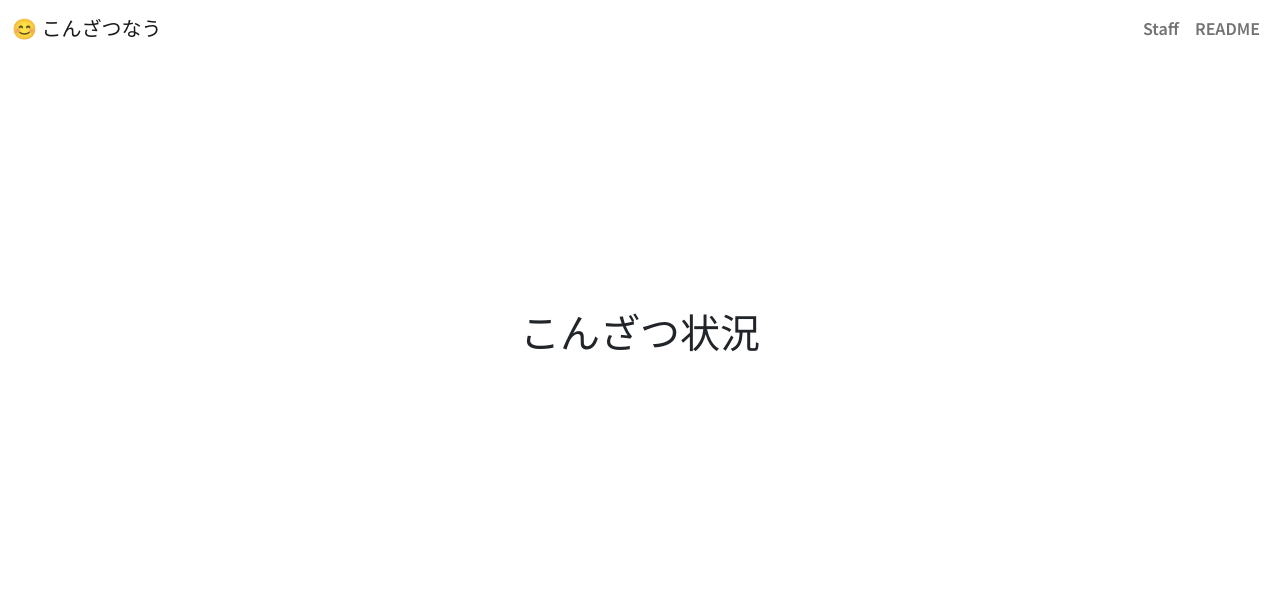
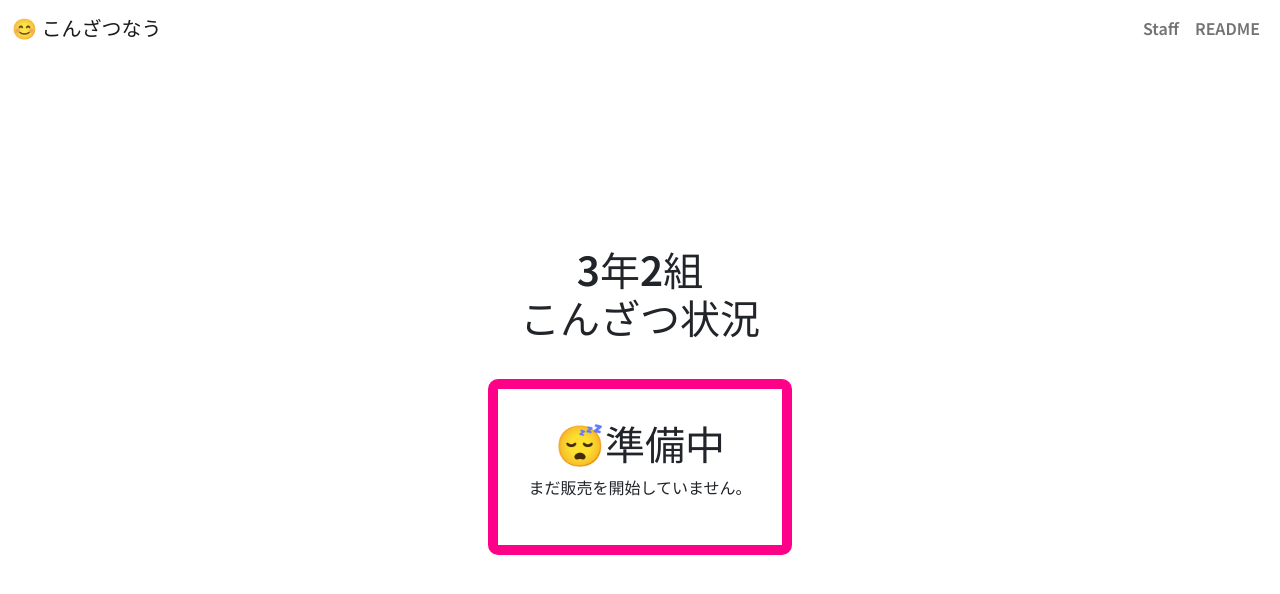
Before and after one commit to null8r/konzatsu-now, a PHP site: page / in a window 1280 px wide. Shown: the top 594 px of the page. Run offline with PHP 8.4, Linux system fonts and the light colour scheme; some libraries are stand-ins or nearby versions.

Commit message:
デザイン完成

```diff
--- a/index.html
+++ b/index.html
@@ -38,7 +38,17 @@
 
     <main id="top" class="glass-filter">
       <div class="konzatsu">
-        <h1>こんざつ状況</h1>
+        <h1 class="boxTitle">
+          3年2組<br>
+          こんざつ状況
+        </h1>
+
+        <div class="status">
+          <h1>😴準備中</h1>
+          <p>
+            まだ販売を開始していません。
+          </p>
+        </div>
       </div>
     </main>
 
--- a/src/css/main.css
+++ b/src/css/main.css
@@ -24,7 +24,6 @@ main {
   width: 100%;
   height: 100%;
   padding: 20px;
-  padding-bottom: 150px;
   display: flex;
   justify-content: center;
   align-items: center;
@@ -74,4 +73,24 @@ img.emoji {
   width: 1em;
   margin: 0.05em 0.1em;
   vertical-align: -0.1em;
+}
+
+.subTxt {
+  font-size: 40%;
+}
+
+.konzatsu {
+  text-align: center;
+}
+.konzatsu .boxTitle {
+  padding-bottom: 30px;
+}
+
+.status {
+  padding: 30px;
+  text-align: center;
+  height: auto;
+  width: 100%;
+  border: solid 10px #ff0088;
+  border-radius: 10px;
 }/*# sourceMappingURL=main.css.map */
--- a/src/css/main.scss
+++ b/src/css/main.scss
@@ -22,7 +22,6 @@ main{
   width: 100%;
   height: 100%;
   padding: 20px;
-  padding-bottom: 150px;
 
   display: flex;
   justify-content: center;
@@ -70,3 +69,24 @@ img.emoji{
   margin: 0.05em 0.1em;
   vertical-align: -0.1em;
 }
+
+.subTxt{
+  font-size: 40%;
+}
+
+.konzatsu{
+  .boxTitle{
+    padding-bottom: 30px;
+  }
+  text-align: center;
+}
+
+.status{
+  padding: 30px;
+
+  text-align: center;
+  height: auto;
+  width: 100%;
+  border: solid 10px #ff0088;
+  border-radius: 10px;
+}
```
Also changed, not shown: memo.txt (added, +19 -0 lines), 1 other file.
